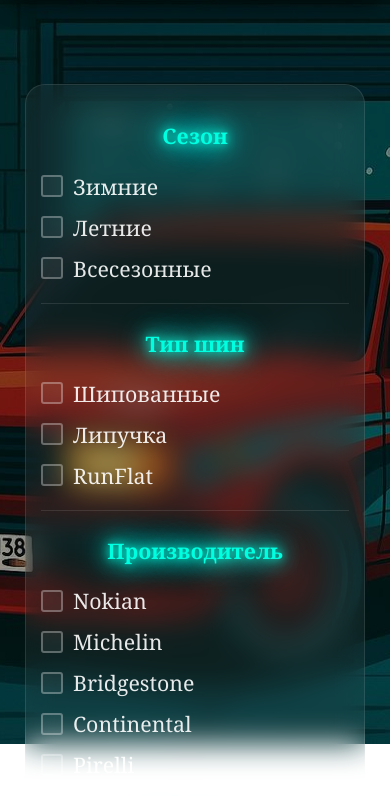
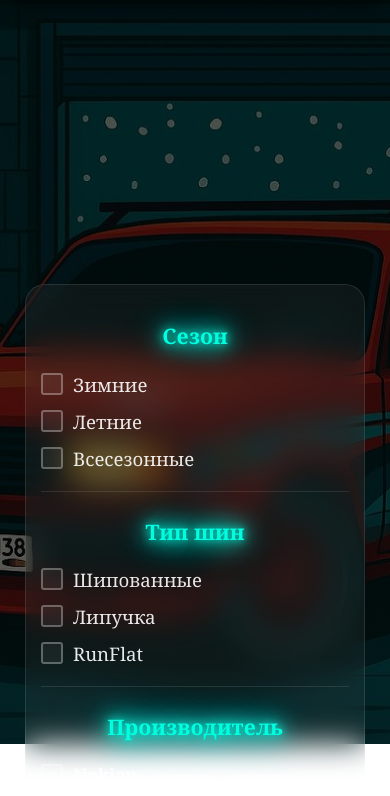
Before and after one commit to platonzhuman/F-I-T-M-E-N-T, a plain HTML site: page product.html in a window 390 px wide. Shown: the part 100-896 px from the top of the page. Drawn offline with Linux system fonts and the light colour scheme.

Commit message:
all fixed problem

```diff
--- a/port.css
+++ b/port.css
@@ -2,7 +2,7 @@
 body {
     background-image: url("image/phon-image-three.jpg");
     background-repeat: no-repeat;
-    background-attachment: scroll;
+    background-attachment: fixed;
     background-size: cover;
     font-size: 16pt;
     font-family: Georgia, 'Times New Roman', Times, serif;
@@ -660,6 +660,7 @@ main {
     body {
         background-size: auto 100vh; /* высота на весь экран, ширина auto */
         background-position: top center;
+        font-size: 14pt;
     }
     /* HEADER */
     .hamburger {
--- a/product.css
+++ b/product.css
@@ -1,8 +1,8 @@
 /* Основные стили */
 body {
-    background-image: url("./image/phon-image-two.jpg");
+    background-image: linear-gradient(rgba(0, 0, 0, 0.4), rgba(0, 0, 0, 0.4)), url("./image/phon-image-two.jpg");
     background-repeat: no-repeat;
-    background-attachment:scroll;
+    background-attachment:fixed;
     background-size: cover;
     font-size: 16pt;
     font-family: Georgia, 'Times New Roman', Times, serif;
@@ -17,11 +17,10 @@ body::before {
     top: 0;
     left: 0;
     width: 100%;
-    height: 100%;
+    height: 100vh;
     background: rgba(0, 0, 0, 0.4);
     z-index: -1;
 }
-
 .container {
     max-width: 1200px;
     margin: 0 auto;
@@ -916,6 +915,7 @@ option {
     body {
         background-size: auto 100vh; /* высота на весь экран, ширина auto */
         background-position: top center;
+        font-size: 14pt;
     }
     .hamburger {
         display: flex;
@@ -959,11 +959,11 @@ option {
     }
 
     .catalog {
-        margin-top: 500px;
         padding: 10px;
     }
 
     .catalog-container {
+        margin-top: 200px;
         grid-template-columns: 1fr;
         gap: 20px;
     }
--- a/style.css
+++ b/style.css
@@ -1,10 +1,10 @@
 body {
     background-image: url("image/phon-image.jpg");
     background-repeat: no-repeat;
-    background-attachment: scroll;
+    background-attachment: fixed;
     background-size: cover;
     background-position: center;
-    font-size: 16pt;
+    font-size: 16pt;background-position: top center;
     font-family: Georgia, 'Times New Roman', Times, serif;
     margin: 0;
     padding: 0;
```
